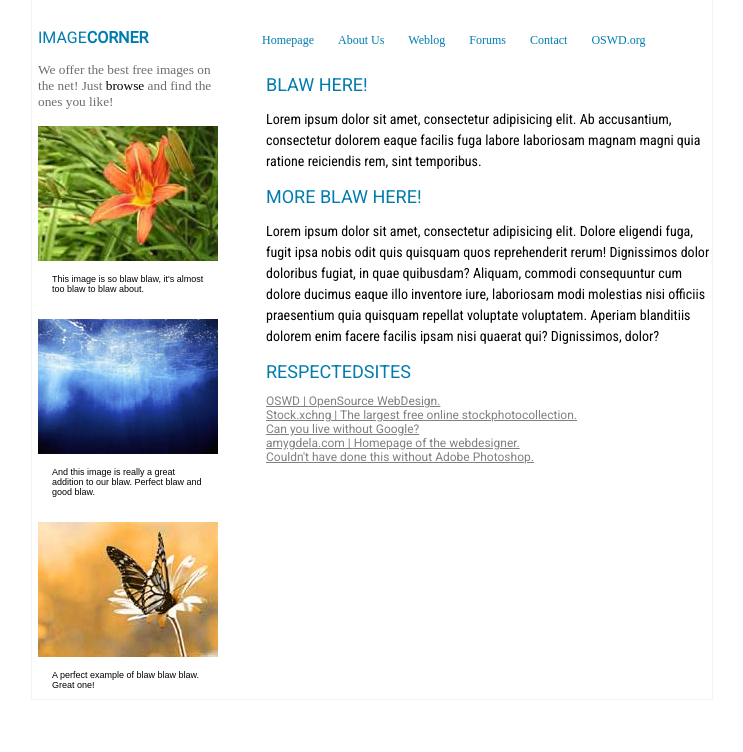
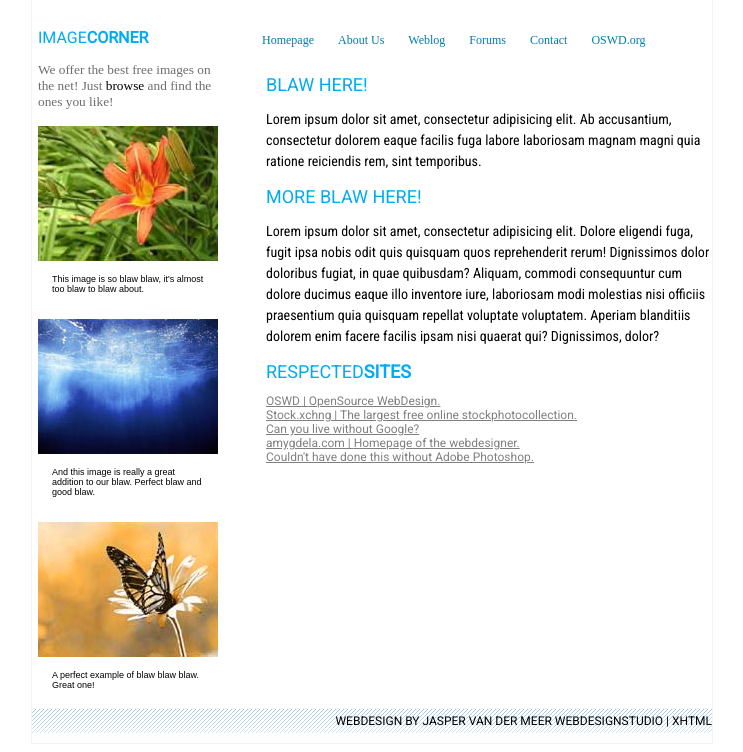
Before and after one commit to ppavlov28/LR-04-3, a plain HTML site: page index.html in a window 1280 px wide. Shown: the part 107-859 px from the top of the page, without its empty margins (268-1011 px from the left). Before the commit the page ends 815 px from the top, so only its background shows below. Drawn offline with Linux system fonts and the light colour scheme.

Commit message:
Page v.1

```diff
--- a/index.html
+++ b/index.html
@@ -9,13 +9,15 @@
 </head>
 <body>
 
-<div class="container clearfix">
+<div class="container">
     <header>
         <div class="sitelogo">
             <span class="sitename">OSWD v2</span><br>
             <span class="siteslog">THE SECOND ENCOUNTER!</span>
         </div>
     </header>
+
+    <div class="clearfix">
         <aside>
             <div class="aside-caption">
                 <p>
@@ -46,7 +48,6 @@
             <p class="pic-caption">A perfect example of blaw blaw blaw. Great one!</p>
 
         </aside>
-
         <div class="content-block">
             <nav>
                 <ul class="menu-nav">
@@ -85,7 +86,7 @@
                 </p>
 
                 <h1 class="caption">
-                RESPECTEDSITES
+                    RESPECTED<span class="word-part">SITES</span>
                 </h1>
 
                 <ul class="respect">
@@ -97,6 +98,13 @@
                 </ul>
             </div>
         </div>
+    </div>
+
+    <footer>
+        WEBDESIGN BY JASPER VAN DER MEER <a
+            href="http://jaspervandermeer.net">WEBDESIGNSTUDIO</a> | <a
+                href="http://validator.w3.org/check?uri=referer">XHTML</a>
+    </footer>
 
 </div>
 
--- a/styles.css
+++ b/styles.css
@@ -63,7 +63,7 @@ aside{
     font-size: 16px;
 //    margin: 0;
 //    padding: 6px;
-    color: #007cae;
+    color: #00abf3;
 }
 
 .aside-caption>p{
@@ -169,7 +169,7 @@ Content Section
     font-family: 'Roboto', sans-serif;
     font-size: 18px;
     font-weight: 200;
-    color: #007cae;
+    color: #00abf3;
 }
 
 .respect{
@@ -189,3 +189,23 @@ Content Section
     text-decoration: none;
     color: gray;
 }
+
+/*
+Footer Section
+=================================================
+*/
+
+footer{
+    margin: 10px 0;
+    padding: 5px 0;
+    text-align: right;
+    font-family: 'Roboto', sans-serif;
+    font-size: 12px;
+    color: black;
+    background: url(img/diags.jpg) repeat-x top;
+}
+
+footer>a{
+    text-decoration: none;
+    color: black;
+}
```
Lines whose indentation alone changed are shown as unchanged.
